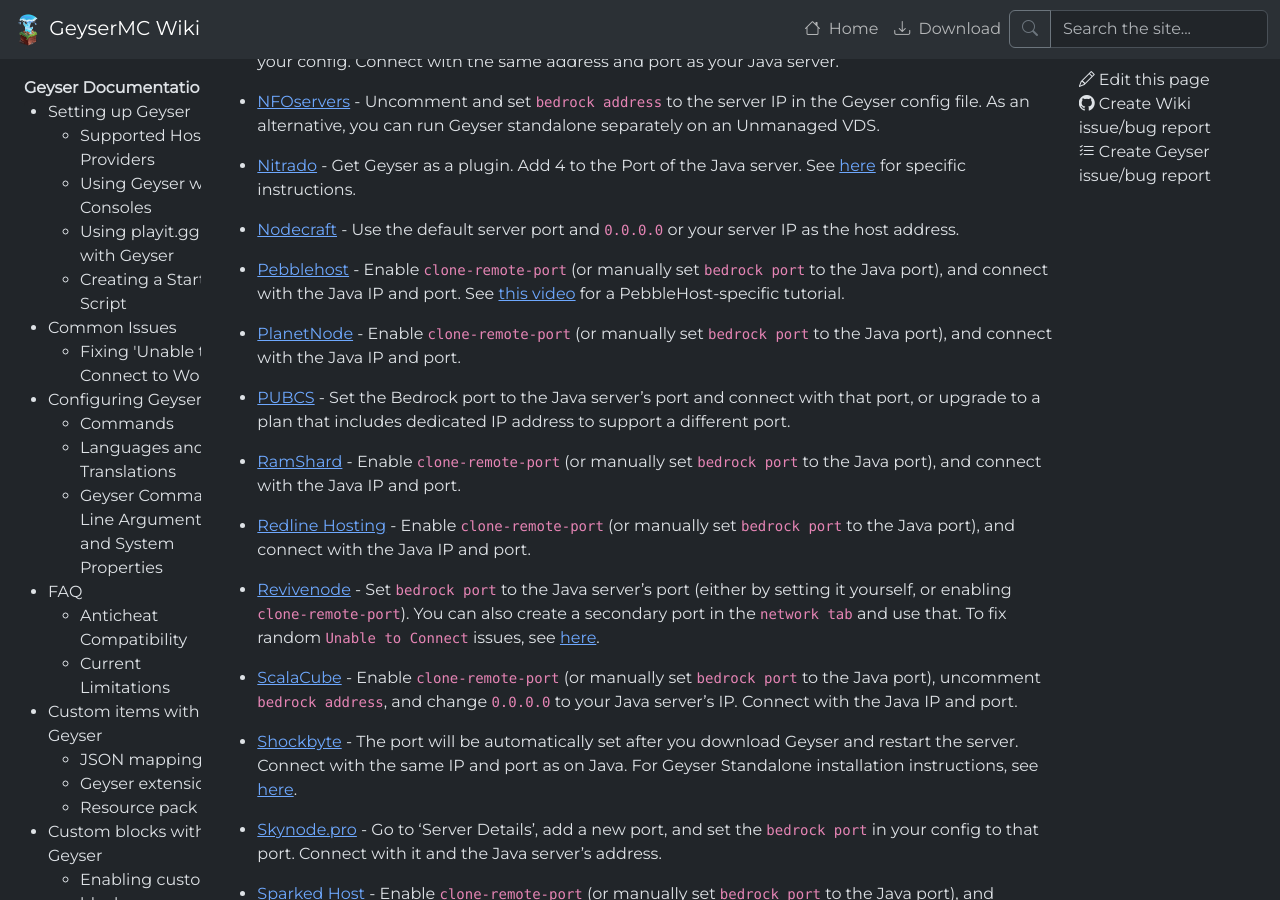
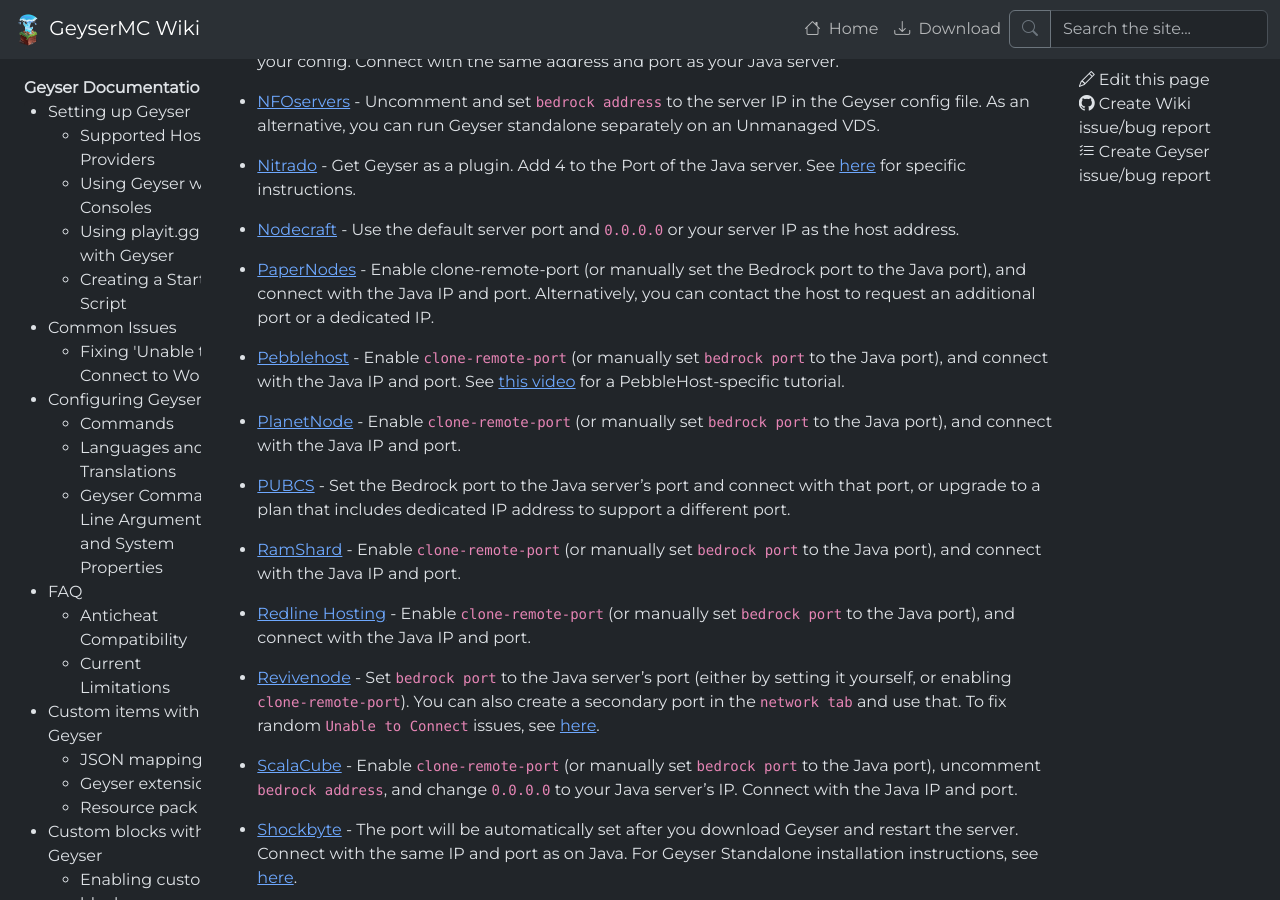
Before and after one commit to GeyserMC/GeyserWiki, a Jekyll site: the page built from _docs/geyser/supported-hosting-providers.md, in a window 1280 px wide and 900 px high, scrolled down 4535 px. Built offline with Jekyll 4.4.1, drawn with Linux system fonts in a browser that asks for light colours.

Commit message:
Add PaperNodes to the provider list (#256)
* Update providers.json

Added a new hosting provider that supports geyser

* Update providers.json

* Update providers.json

```diff
--- a/_data/providers.json
+++ b/_data/providers.json
@@ -304,6 +304,11 @@
       "description": "Use the default server port and `0.0.0.0` or your server IP as the host address."
     },
     {
+      "name": "PaperNodes",
+      "url": "https://papernodes.com/",
+      "description": "Enable clone-remote-port (or manually set the Bedrock port to the Java port), and connect with the Java IP and port. Alternatively, you can contact the host to request an additional port or a dedicated IP."
+    },
+    {
       "name": "Pebblehost",
       "url": "https://pebblehost.com/",
       "description_template": "default",
```
